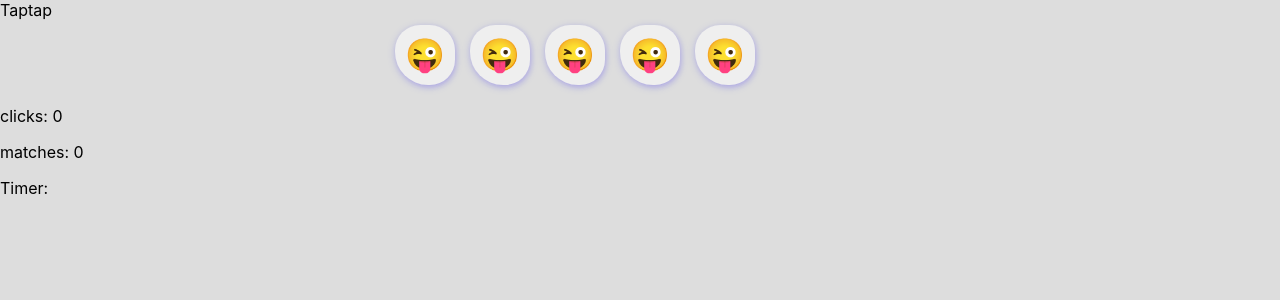
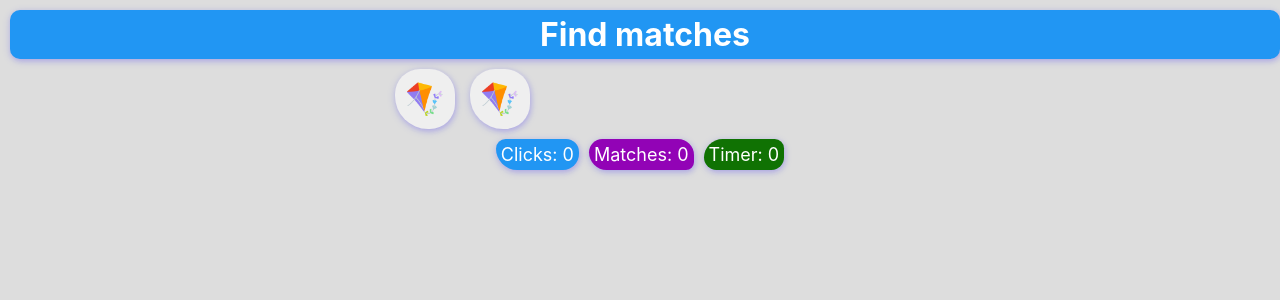
Before and after one commit to dillir07/taptap, a React (Create React App) app: page / in a window 1280 px wide. Shown: the top 300 px of the page. Built offline with nearby package versions, Linux system fonts and the light colour scheme.

Commit message:
added result

```diff
--- a/src/App.css
+++ b/src/App.css
@@ -39,6 +39,7 @@
 
 html, body {
   background-color: #ddd;
+  margin: 5px;
 
 }
 
@@ -130,6 +131,8 @@ dynamic row counts ends here */
     width: 500px;
     align-self: center;
     margin: auto;
+    text-align: center;
+    align-content: center;
   }
 }
 
@@ -157,43 +160,78 @@ button:active, button:focus {
   background-color:transparent;
 }
 
-/* below is copy paste range */
+/* #clicks-container, #matches-container, #timer-container {
+  font-size: large;
+} */
 
-.slidecontainer {
-  width: 100%; /* Width of the outside container */
+#info-container {
+  align-content: center;
+  align-self: center;
+  margin: auto;
+  text-align: center;
+  font-size: large;
 }
 
-/* The slider itself */
-.slider {
-  -webkit-appearance: none;  /* Override default CSS styles */
-  appearance: none;
-  width: 100%; /* Full-width */
-  height: 25px; /* Specified height */
-  background: #d3d3d3; /* Grey background */
-  outline: none; /* Remove outline */
-  opacity: 0.7; /* Set transparency (for mouse-over effects on hover) */
-  -webkit-transition: .2s; /* 0.2 seconds transition on hover */
-  transition: opacity .2s;
+#clicks-container {
+  border-radius: 100px;
+  background-color: #2196f3;
+  padding: 5px;
+  display: inline-block;
+  color: white;
+  margin: 5px;
+  border-radius: 15px 20px 25px 33px;
+  box-shadow:1px 2px 5px 0 rgba(40, 3, 247, 0.16),0 2px 10px 0 rgba(6, 2, 255, 0.12);
 }
 
-/* Mouse-over effects */
-.slider:hover {
-  opacity: 1; /* Fully shown on mouse-over */
+#matches-container {
+  border-radius: 100px;
+  background-color: #9203b6;
+  padding: 5px;
+  display: inline-block;
+  color: white;
+  margin: 5px;
+  border-radius: 25px 30px 15px 33px;
+  box-shadow:1px 2px 5px 0 rgba(40, 3, 247, 0.16),0 2px 10px 0 rgba(6, 2, 255, 0.12);
 }
 
-/* The slider handle (use -webkit- (Chrome, Opera, Safari, Edge) and -moz- (Firefox) to override default look) */
-.slider::-webkit-slider-thumb {
-  -webkit-appearance: none; /* Override default look */
-  appearance: none;
-  width: 25px; /* Set a specific slider handle width */
-  height: 25px; /* Slider handle height */
-  background: #4CAF50; /* Green background */
-  cursor: pointer; /* Cursor on hover */
+#timer-container {
+  border-radius: 100px;
+  background-color: #107203;
+  padding: 5px;
+  display: inline-block;
+  color: white;
+  margin: 5px;
+  border-radius: 30px 15px 20px 20px;
+  box-shadow:1px 2px 5px 0 rgba(40, 3, 247, 0.16),0 2px 10px 0 rgba(6, 2, 255, 0.12);
+}
+#header {
+  display: block;
+  text-align: center;
+  font-weight: bold;
+  font-size: xx-large;
+  color:white;
+  width: 100%;
+  margin-bottom: 5px;
+  background-color: #2196f3;
+  border-radius: 10px;
+  /* border-radius: 25px 25px 25px 33px; */
+  box-shadow:1px 2px 5px 0 rgba(40, 3, 247, 0.16),0 2px 10px 0 rgba(6, 2, 255, 0.12);
+  padding: 5px;
 }
 
-.slider::-moz-range-thumb {
-  width: 25px; /* Set a specific slider handle width */
-  height: 25px; /* Slider handle height */
-  background: #4CAF50; /* Green background */
-  cursor: pointer; /* Cursor on hover */
+#result-container {
+  font-size: large;
+  color: #282c34;
+  font-weight: bold;
 }
+
+#btnReplay {
+  background-color: green;
+  color: white;
+  border: none;
+  border-radius: 25px 25px 25px 33px;
+  padding: 5px;
+  margin: 2px;
+  font-size: larger;
+  box-shadow:1px 2px 5px 0 rgba(40, 3, 247, 0.16),0 2px 10px 0 rgba(6, 2, 255, 0.12);
+}
--- a/src/App.js
+++ b/src/App.js
@@ -27,7 +27,7 @@ function Tile(props) {
 
   // console.log(props);
   return (
-    <button id={props.tile.id} onClick={(e) => props.onClick(e)} className={props.tile.matched ? "item" : "item"}>{(props.tile.isOpen) ? props.tile.emoji : props.tile.mask}</button>
+    <button id={props.tile.id} onClick={(e) => props.onClick(e)} className={props.tile.matched ? "item" : "item"}>{(props.tile.isOpen) ? props.tile.mask : props.tile.emoji}</button>
   );
 }
 
@@ -62,8 +62,8 @@ class App extends React.Component {
       clickCounter: 0,
       matchCounter: 0,
       tiles: [],
-      timerHanlde: undefined,
-      maxTileNumber: 5,
+      timerHandle: undefined,
+      maxTileNumber: 2,
     }
   }
 
@@ -124,10 +124,15 @@ class App extends React.Component {
   //   return tileCount % 2 === 0 ? tileCount : tileCount + 1;
   // }
 
+  /**
+   * builds tile data and adds to state
+   */
   buildTileData() {
 
     let length = this.state.maxTileNumber;
+    let singleSetLength = Math.floor(length / 2);
 
+    // debugger;
     const tiles = [];
     const mask = "😜";
     const clown = "🤡";
@@ -137,8 +142,12 @@ class App extends React.Component {
     🧙‍♀️,🧚‍♀️,🧞‍♀️,🐘,🐰,🐻,🐨,🐧,🕊️,🦢,🦜,🐢,🦈,🐝,🐞,🌊,☃️,🌜,🍀,🦀,🌻,
     💌,🧭,⌛,⛱️,🧨,🎀,🎁,🪁,🧸,🔋,🔑,🔒,🔫,🧲,🛒,🧛‍♀️,👩‍🍳,🤗,👽,🥺
     `.split(",");
-    const emojis1 = baseEmojis.splice(0, length / 2);
-    const emojis2 = emojis1.slice();
+    let emojis1 = [];
+    let emojis2 = [];
+    let randomStart = Math.floor(Math.random() * baseEmojis.length);
+    emojis1 = ((baseEmojis.length - randomStart) >= singleSetLength) ? baseEmojis.slice(randomStart) : baseEmojis.slice(randomStart - singleSetLength);
+    emojis1 = emojis1.slice(0, singleSetLength);
+    emojis2 = emojis1.slice(); // take a copy
 
     for (var index = 0; index < length; index++) {
       let randomNumberToPop = emojis1.length !== 0 ? getRandomNumber(0, emojis1.length) : getRandomNumber(0, emojis2.length);
@@ -170,9 +179,13 @@ class App extends React.Component {
         updatedTiles[this.state.click2TileId].matched = true;
         console.log("tile matched");
         this.setState({ click1TileId: -1, click2TileId: -1, matchCounter: this.state.matchCounter + 1 }, () => {
-          if (this.state.matchCounter === Math.floor(this.state.matchCounter / 2)) {
-            console.log(" all match timer stopped");
-            window.clearInterval(this.state.timerHanlde);
+          console.log("checking match", this.state.matchCounter, Math.floor(this.state.maxTileNumber / 2), this.state.timerHandle);
+          if (this.state.matchCounter === Math.floor(this.state.maxTileNumber / 2)) {
+            console.log("match stopped;", this.state.matchCounter, Math.floor(this.state.maxTileNumber / 2), this.state.timerHandle);
+            console.log("clearning interval", this.state.timerHandle);
+            document.getElementById("result").innerHTML = `<span>🎉🎉🎉Congratulations🎉🎉🎉<br>👏You've completed👏</span>
+            <br><button id="btnReplay" onclick="window.location.reload()">Replay</button>`;
+            window.clearInterval(this.state.timerHandle);
           }
         });
       }
@@ -201,6 +214,10 @@ class App extends React.Component {
     });
   }
 
+  /**
+   *
+   * @param {HTMLID} elmentId - HTML Id of the element to be used as counter/timer
+   */
   initTimer(elmentId) {
     const el = document.getElementById(elmentId);
     // console.log("int ", el);
@@ -208,7 +225,7 @@ class App extends React.Component {
       el.innerText = el.innerText === "" ? 0 : parseInt(el.innerText) + 1;
       // console.log("timer inc", el.innerText);
     }, 1000);
-    this.setState({ timerHandle: timerHandle }, () => console.log("timer handle is set"));
+    this.setState({ timerHandle: timerHandle }, () => console.log("timer handle is set", timerHandle, this.state.timerHandle));
   }
 
   handleClick(event) {
@@ -221,7 +238,7 @@ class App extends React.Component {
 
     this.setState({ clickCounter: this.state.clickCounter + 1 }, () => {
       if (this.state.clickCounter === 1) {
-        this.initTimer("timer-container");
+        this.initTimer("timer");
         console.log("timer started");
       }
       console.log("******************************************************");
@@ -270,11 +287,14 @@ class App extends React.Component {
   render() {
     return (
       <div>
-        <header id="header">Taptap</header>
+        <header id="header">Find matches</header>
         <Board className={"center-me"} tiles={this.state.tiles} onClick={(x) => this.handleClick(x)} ></Board>
-        <p id="clicks-container">clicks: {this.state.clickCounter}</p>
-        <p id="matches-container">matches: {this.state.matchCounter}</p>
-        <p id="timer">Timer: <span id="timer-container"></span></p>
+        <div id="info-container">
+          <p id="clicks-container"> Clicks: <span id="clicks">{this.state.clickCounter}</span></p>
+          <p id="matches-container"> Matches: <span id="matches">{this.state.matchCounter}</span></p>
+          <p id="timer-container">Timer: <span id="timer">0</span></p>
+          <p id="result-container"><span id="result"></span></p>
+        </div>
       </div>
     );
   }
```
